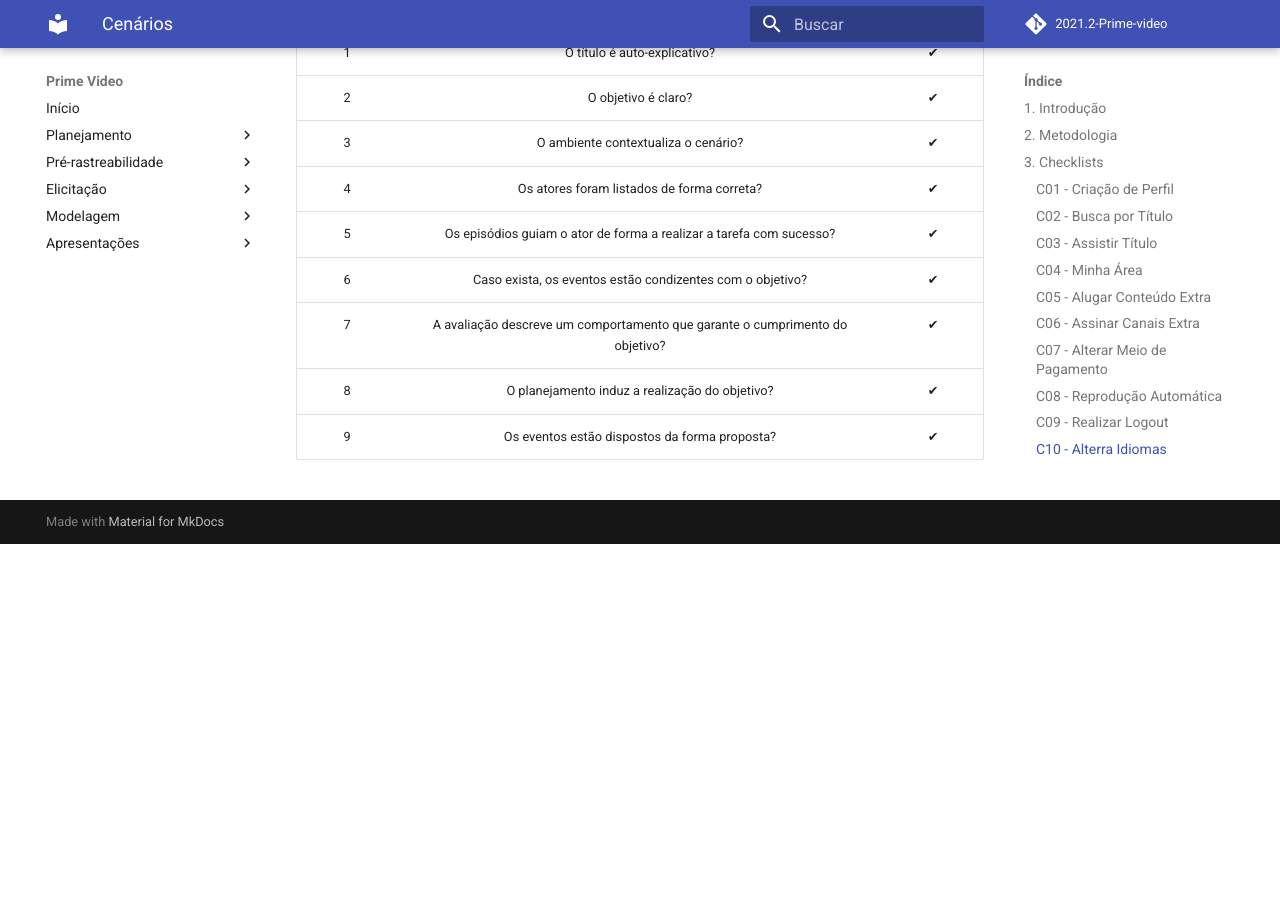
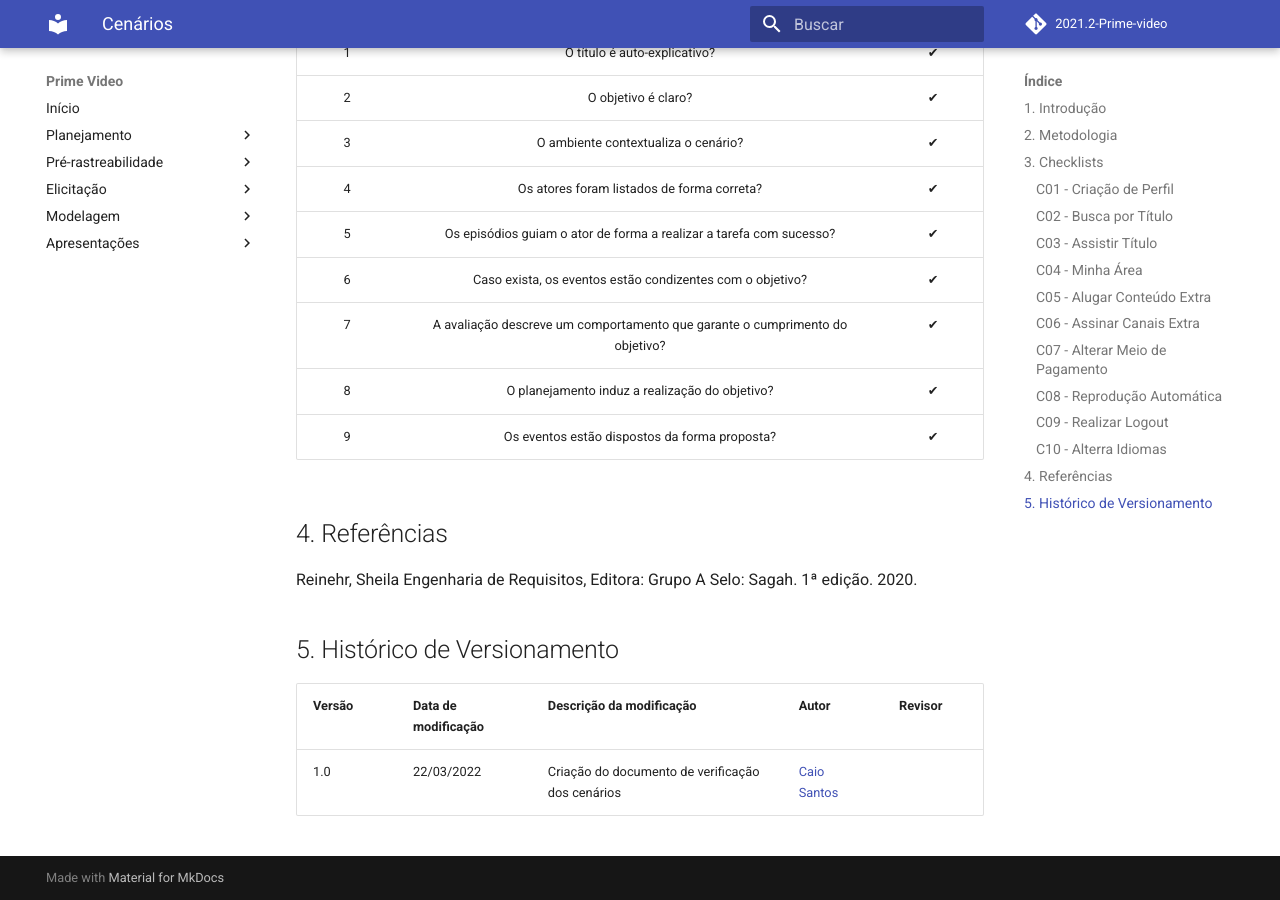
Before and after one commit to Requisitos-de-Software/2021.2-Prime-video, an MkDocs documentation site: the page built from docs/analise/verificacao/cenarios.md, in a window 1280 px wide and 900 px high, scrolled down 5985 px. Built offline with MkDocs 1.6.1 and Material for MkDocs 9.7.7, drawn with Linux system fonts in a browser that asks for light colours; comment, search, counter and statistics services are not loaded; before the commit the page ends 6529 px from its top, so only the background shows below that.

Commit message:
Update cenarios.md

```diff
--- a/docs/analise/verificacao/cenarios.md
+++ b/docs/analise/verificacao/cenarios.md
@@ -175,3 +175,15 @@ Através de alguns critérios definidos por meio da técnica de inspeção, os e
 |   7    | A avaliação descreve um comportamento que garante o cumprimento do objetivo? |    ✔     |
 |   8    |                O planejamento induz a realização do objetivo?                |    ✔     |
 |   9    |                Os eventos estão dispostos da forma proposta?                 |    ✔     |
+
+
+## 4. Referências
+
+Reinehr, Sheila Engenharia de Requisitos, Editora: Grupo A Selo: Sagah. 1ª edição. 2020.
+
+
+## 5. Histórico de Versionamento
+
+|Versão|Data de modificação|Descrição da modificação|Autor|Revisor|
+|-|-|-|-|-|
+|1.0|22/03/2022|Criação do documento de verificação dos cenários|[Caio Santos](https://github.com/caiobsantos)||
```
